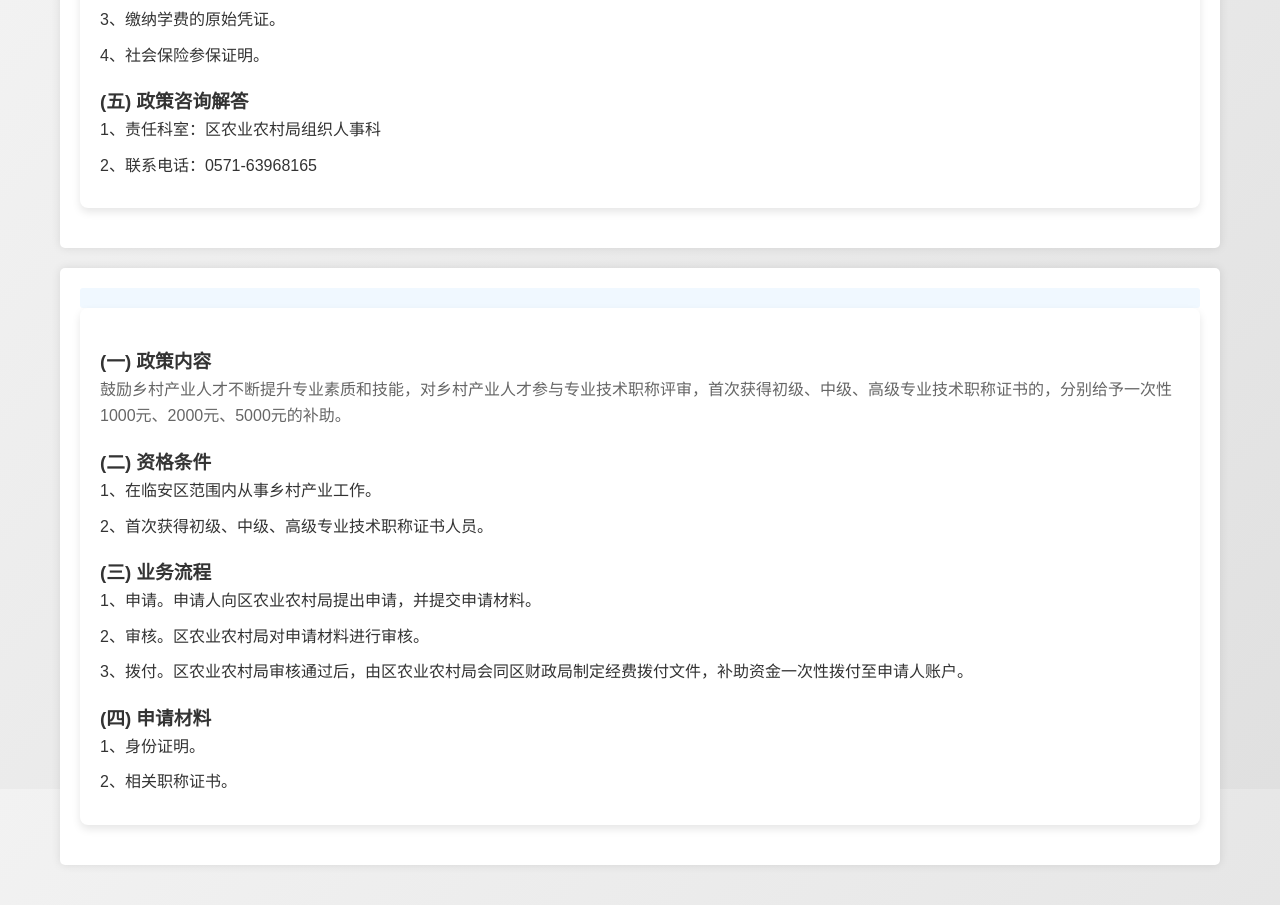
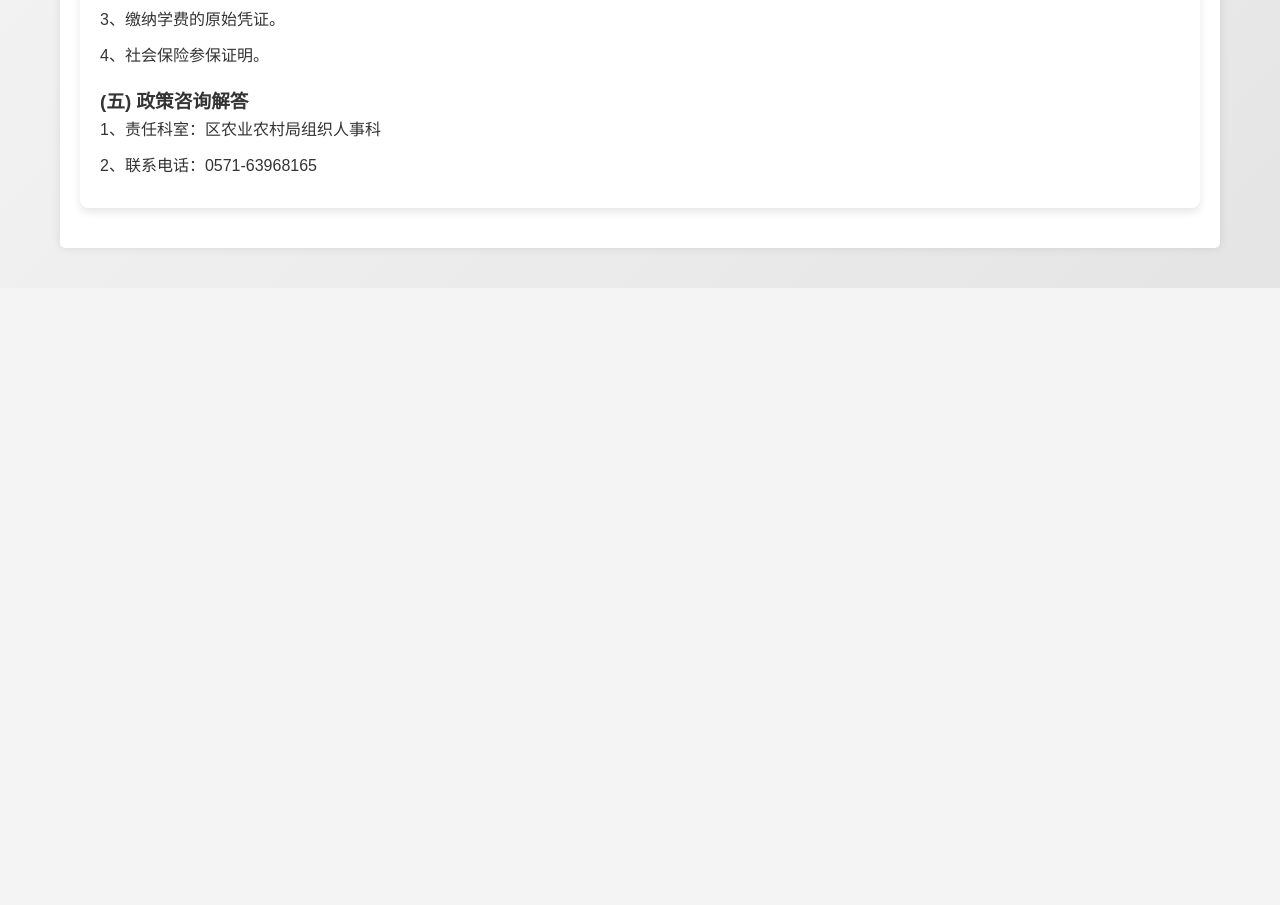
Before and after one commit to He1438911443/zjuxixi, a plain HTML site: page area2.html in a window 1280 px wide. Shown: the part 4811-5716 px from the top of the page. After the commit the page ends 5099 px from the top, so only its background shows below. Drawn offline with Linux system fonts and the light colour scheme.

Commit message:
Update area2.html

```diff
--- a/area2.html
+++ b/area2.html
@@ -325,35 +325,7 @@
             </div>
         </div>
 
-        <div class="section">
-            <div class="section-header">
 
-            </div>
-            <div class="content">
-                <h3>(一) 政策内容</h3>
-                <p>鼓励乡村产业人才不断提升专业素质和技能，对乡村产业人才参与专业技术职称评审，首次获得初级、中级、高级专业技术职称证书的，分别给予一次性1000元、2000元、5000元的补助。</p>
-
-                <h3>(二) 资格条件</h3>
-                <ul>
-                    <li>1、在临安区范围内从事乡村产业工作。</li>
-                    <li>2、首次获得初级、中级、高级专业技术职称证书人员。</li>
-                </ul>
-
-                <h3>(三) 业务流程</h3>
-                <ul>
-                    <li>1、申请。申请人向区农业农村局提出申请，并提交申请材料。</li>
-                    <li>2、审核。区农业农村局对申请材料进行审核。</li>
-                    <li>3、拨付。区农业农村局审核通过后，由区农业农村局会同区财政局制定经费拨付文件，补助资金一次性拨付至申请人账户。</li>
-                </ul>
-
-                <h3>(四) 申请材料</h3>
-                <ul>
-                    <li>1、身份证明。</li>
-                    <li>2、相关职称证书。</li>
-
-                </ul>
-            </div>
-        </div>
 
     </div>
 
```
